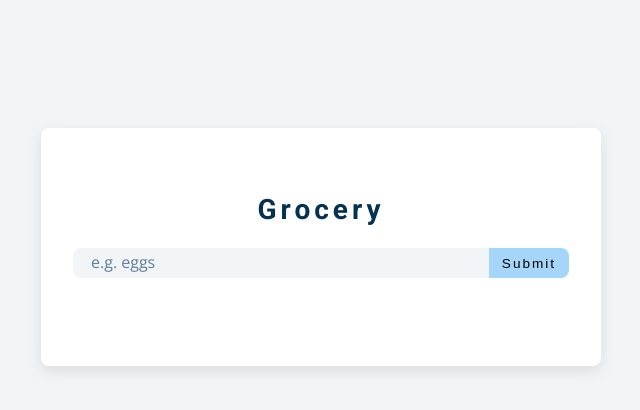
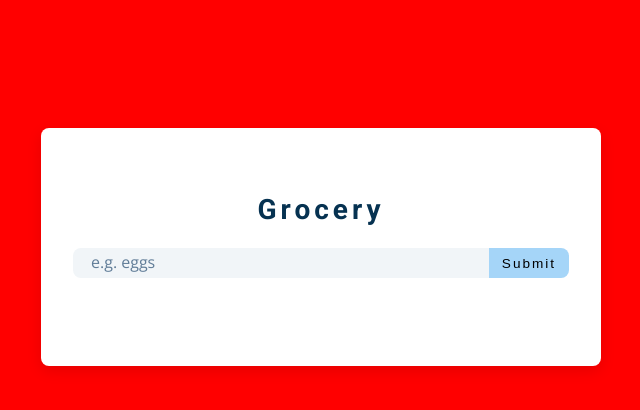
Before and after one commit to DigitalOutbreak/temp-grocery-bud, a plain HTML site: page index.html in a window 1280 px wide. Shown: the whole page, without its empty margins (319-959 px from the left). Drawn offline with nearby package versions, Linux system fonts and the light colour scheme.

Commit message:
changed background to red

```diff
--- a/styles.css
+++ b/styles.css
@@ -3,7 +3,7 @@
 Fonts
 ===============
 */
-@import url("https://fonts.googleapis.com/css?family=Open+Sans|Roboto:400,700&display=swap");
+@import url('https://fonts.googleapis.com/css?family=Open+Sans|Roboto:400,700&display=swap');
 
 /*
 ===============
@@ -43,8 +43,8 @@ Variables
   --clr-green-dark: hsl(125, 67%, 44%);
   --clr-green-light: hsl(125, 71%, 66%);
   --clr-black: #222;
-  --ff-primary: "Roboto", sans-serif;
-  --ff-secondary: "Open Sans", sans-serif;
+  --ff-primary: 'Roboto', sans-serif;
+  --ff-secondary: 'Open Sans', sans-serif;
   --transition: all 0.3s linear;
   --spacing: 0.25rem;
   --radius: 0.5rem;
@@ -68,7 +68,8 @@ Global Styles
 }
 body {
   font-family: var(--ff-secondary);
-  background: var(--clr-grey-10);
+  /* background: var(--clr-grey-10); */
+  background: red;
   color: var(--clr-grey-1);
   line-height: 1.5;
   font-size: 0.875rem;
```
